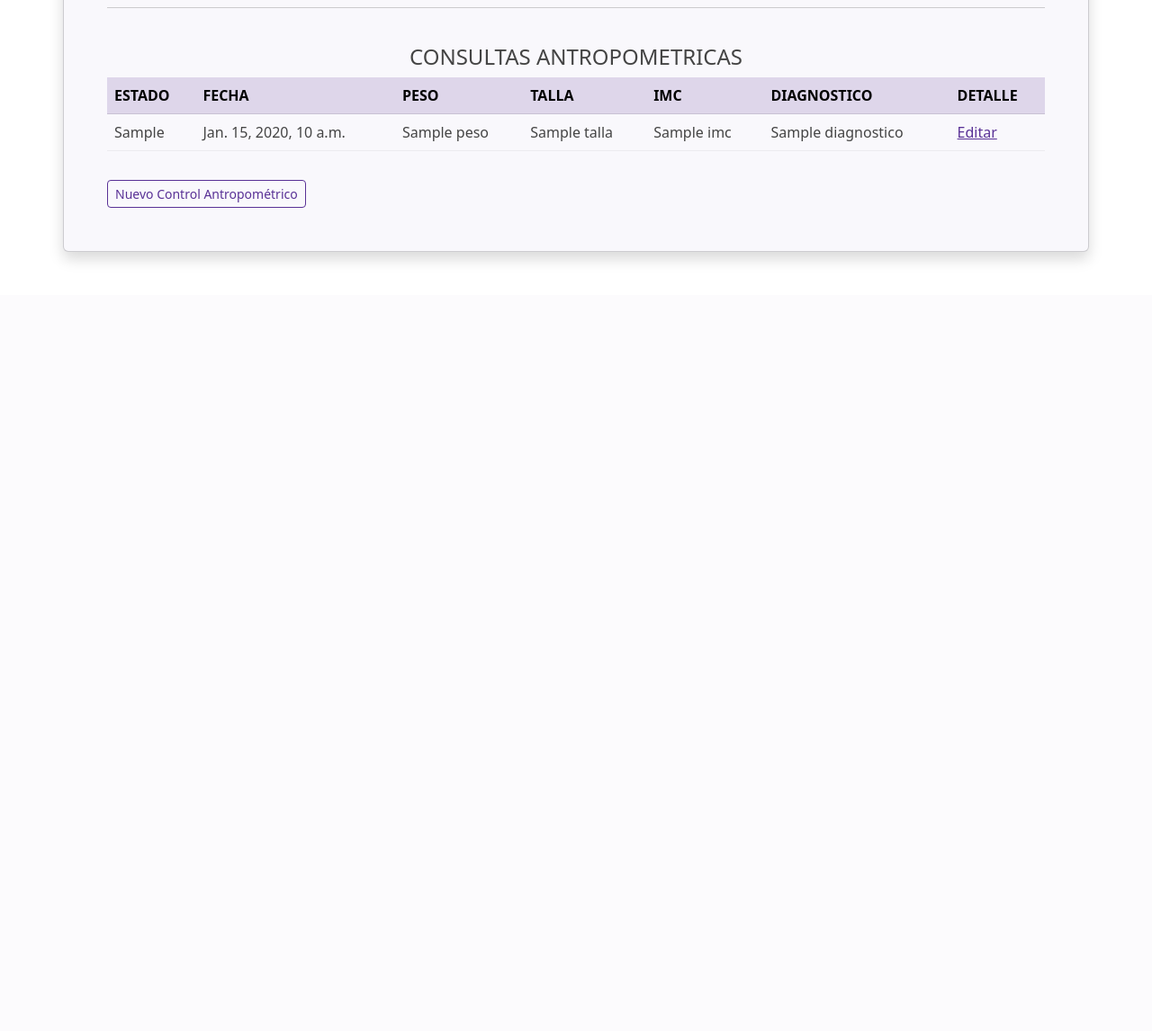
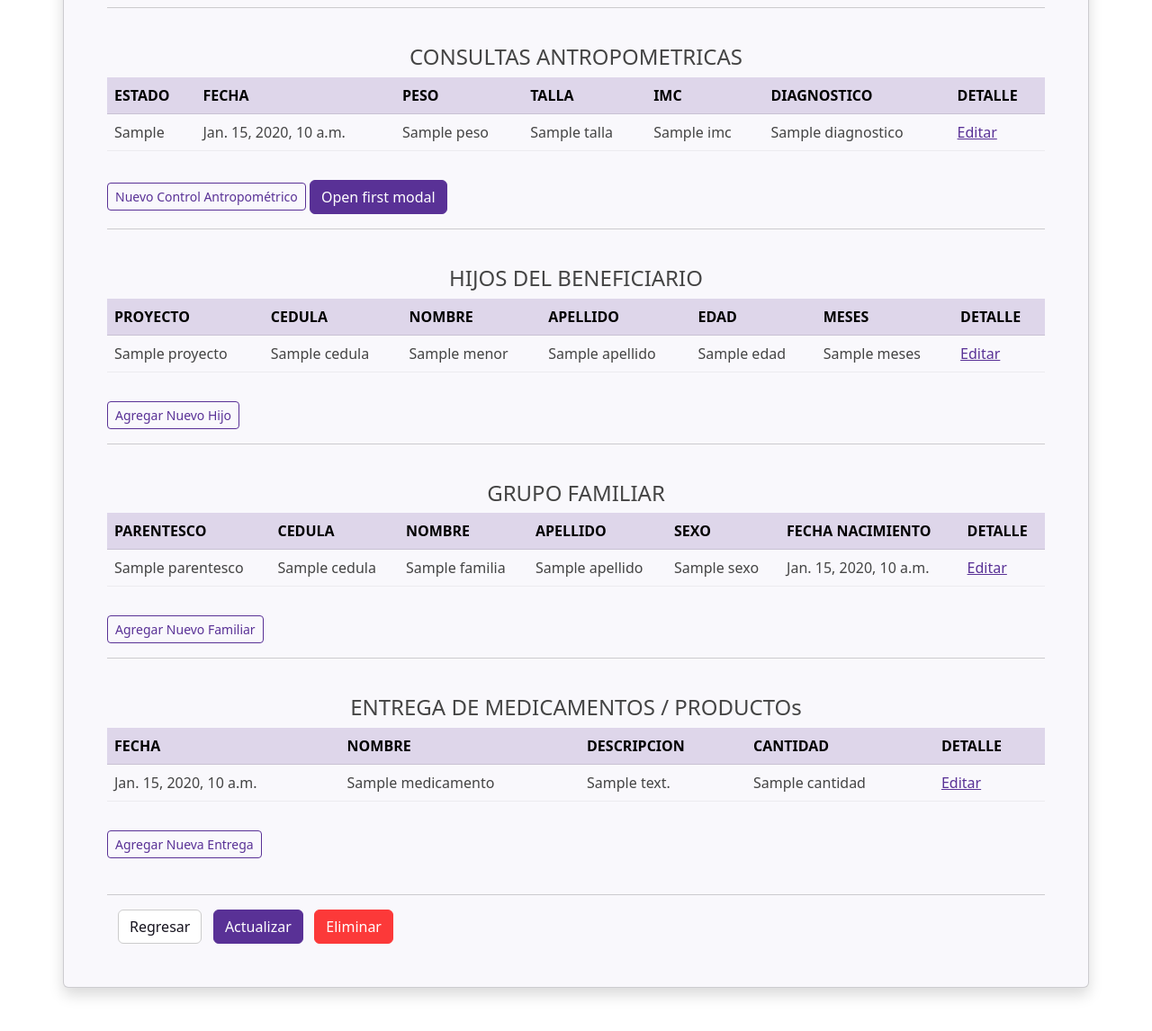
Before and after one commit to aerocaracas/Proyecto-Bokitas, a Django app: template beneficiario/templates/beneficiario_detalle.html in a window 1280 px wide. Shown: the part 634-1780 px from the top of the page at 90% size. Before the commit the page ends 924 px from the top, so only its background shows below. Run offline with Django 5.2, Linux system fonts and the light colour scheme; the template is opened without the code that fills it: most values are stand-ins (such as "Sample title", 1, 10 or a date in 2020); some libraries are stand-ins or nearby versions.

Commit message:
update 27-03-24
update 27-03-24

```diff
--- a/beneficiario/forms.py
+++ b/beneficiario/forms.py
@@ -45,4 +45,4 @@ class MedicamentoForm(ModelForm):
         model = Medicamento
         fields = ['cedula_bef','fecha','nombre','descripcion','cantidad']
 
-        labels = {'cedula_bef':'Cédula','fecha':'Fecha','nombre':'Nombre del Medicamento','descripcion':'Descripción','cantidad':'Cantidad'}
+        labels = {'cedula_bef':'Cédula','fecha':'Fecha','nombre':'Nombre del Medicamento/Producto','descripcion':'Descripción','cantidad':'Cantidad'}
--- a/beneficiario/templates/beneficiario_detalle.html
+++ b/beneficiario/templates/beneficiario_detalle.html
@@ -156,48 +156,51 @@
         <!-- ########  boton agregar Antropometrico  ##########-->
 
 
+        <a class="btn btn-outline-primary btn-sm" href="{% url 'antrop_benef_crear' pk %}">
 
-        <!-- Button trigger modal -->
-        <button type="button" class="btn btn-outline-primary btn-sm" data-bs-toggle="modal" data-bs-target="#staticBackdrop">
             Nuevo Control Antropométrico
-        </button>
 
-        <!-- Modal -->
-        <div class="modal fade" id="staticBackdrop" data-bs-backdrop="static" data-bs-keyboard="false" tabindex="-1" aria-labelledby="staticBackdropLabel" aria-hidden="true">
-            <div class="modal-dialog">
-            <div class="modal-content">
+        </a>
+
+        <!--################################################################-->
+
+        <div class="modal fade" id="exampleModalToggle" data-bs-backdrop="static" data-bs-keyboard="false" aria-hidden="true" aria-labelledby="exampleModalToggleLabel" tabindex="-1">
+            <div class="modal-dialog modal-dialog-centered">
+              <div class="modal-content">
                 <div class="modal-header">
-                <h1 class="modal-title fs-5" id="staticBackdropLabel">CONTROL ANTROPOMETRICO</h1>
-                <button type="button" class="btn-close" data-bs-dismiss="modal" aria-label="Close"></button>
+                  <h1 class="modal-title fs-5" id="exampleModalToggleLabel">Cálculo Antropométrico</h1>
+                  <button type="button" class="btn-close" data-bs-dismiss="modal" aria-label="Close"></button>
                 </div>
                 <div class="modal-body">
-                    <h2 class="fs-5">Introduzca los datos:</h2>
-                    <br>
-                    <form method="POST">
-                        {% csrf_token %}
-
-                        {{form2 | crispy }}
-                        <br>
-
-                        <button type="submit" class="btn btn-secondary" action="{% url 'beneficiario_detalle' pk %}">  Calcular  </button>
-
-                    </form>
-
-                    <!-- {% if imc %} -->
-                        <div>
-                            <h3> Resultado: </h3>
-                            <p> Su IMC = {{imc}} Kg/m² | Diagnóstico: {{diagnostico}}</p>
-                        <div>
-                    <!-- {% endif %} -->
+                  Show a second modal and hide this one with the button below.
                 </div>
                 <div class="modal-footer">
-                <button type="button" class="btn btn-secondary" data-bs-dismiss="modal">Regresar</button>
-                <button type="button" class="btn btn-primary">Agregar Registro</button>
+                  <button class="btn btn-primary" data-bs-target="#exampleModalToggle2" data-bs-toggle="modal">Open second modal</button>
                 </div>
+              </div>
             </div>
+          </div>
+          <div class="modal fade" id="exampleModalToggle2" data-bs-backdrop="static" data-bs-keyboard="false" aria-hidden="true" aria-labelledby="exampleModalToggleLabel2" tabindex="-1">
+            <div class="modal-dialog modal-dialog-centered">
+              <div class="modal-content">
+                <div class="modal-header">
+                  <h1 class="modal-title fs-5" id="exampleModalToggleLabel2">Modal 2</h1>
+                  <button type="button" class="btn-close" data-bs-dismiss="modal" aria-label="Close"></button>
+                </div>
+                <div class="modal-body">
+                  Hide this modal and show the first with the button below.
+                </div>
+                <div class="modal-footer">
+                  <button class="btn btn-primary" data-bs-target="#exampleModalToggle" data-bs-toggle="modal">Back to first</button>
+                </div>
+              </div>
             </div>
-        </div>
+          </div>
+          <button class="btn btn-primary" data-bs-target="#exampleModalToggle" data-bs-toggle="modal">Open first modal</button>
 
+
+
+           <!--################################################################-->
 
 
     </div>
@@ -322,7 +325,7 @@
     <br>
 
     <!-- ########  Tabla Medicamentro  ##########-->
-    <h4 class="text-center">ENTREGA DE MEDICAMENTOS</h4>
+    <h4 class="text-center">ENTREGA DE MEDICAMENTOS / PRODUCTOs</h4>
     <div class="table-responsive">
         <table class="table table-hover">
             <thead class="table-primary">
--- a/beneficiario/templates/medicamento_crear.html
+++ b/beneficiario/templates/medicamento_crear.html
@@ -8,7 +8,7 @@
 <br>
 <div class="container bg-light card shadow-md p-5 shadow p-3 mb-5 form-layout">
 
-    <h1 class="text-center">Registro de Medicamentos</h1>
+    <h1 class="text-center">Registro de Medicamento / Producto</h1>
     <h5 class="text-center">Agrege los datos requerido para su registro</h5>
     <hr>
     <br>
--- a/beneficiario/urls.py
+++ b/beneficiario/urls.py
@@ -12,7 +12,7 @@ urlpatterns = [
     path('beneficiario/<int:pk>/menor/detalle/', views.menor_detalle, name='menor_detalle'),
 
     path('beneficiario/<int:pk>/familiar/crear/', views.familiar_crear, name='familiar_crear'),
-    path('beneficiario/<int:pk>', views.antrop_benef_crear, name='antrop_benef_crear'),
+    path('beneficiario/<int:pk>/antrop_benef/crear/', views.antrop_benef_crear, name='antrop_benef_crear'),
     path('beneficiario/<int:pk>/medicamento/crear/', views.medicamento_crear, name='medicamento_crear'),
 
 ]
```
Also changed, not shown: beneficiario/views.py (+1 -64 lines), beneficiario/templates/antrop_benef_crear.html (renamed from beneficiario/templates/antrop_bene_crear.html).
